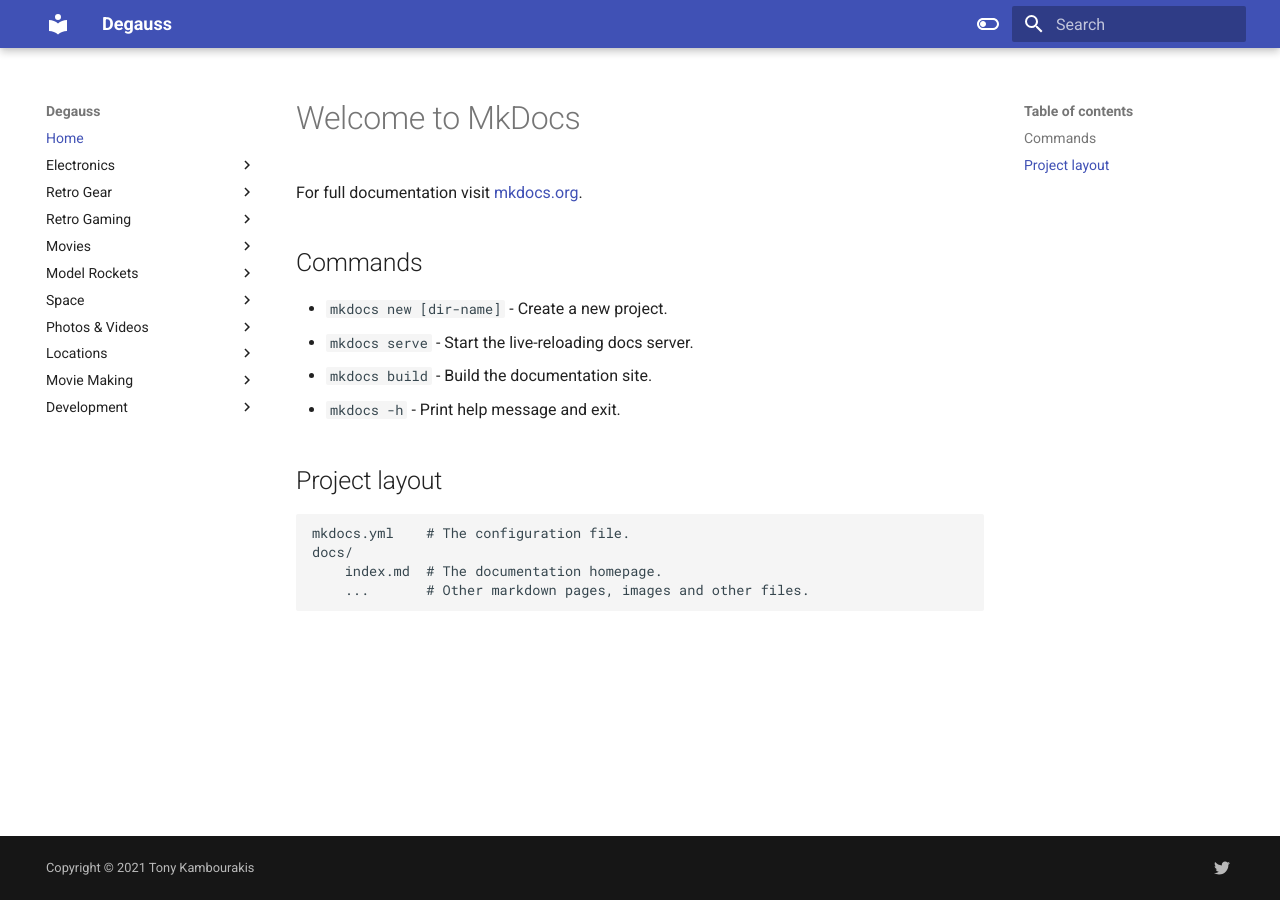
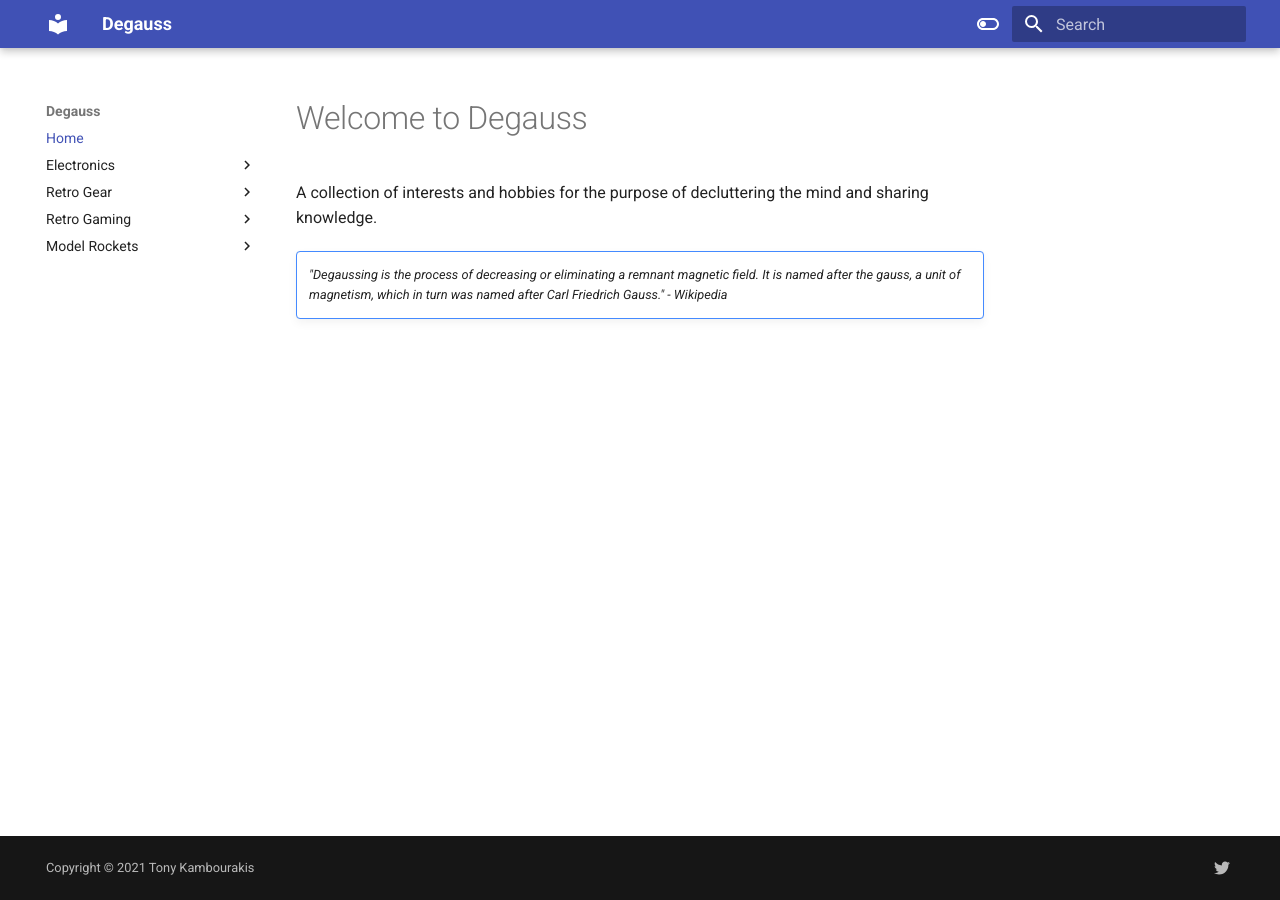
Before and after one commit to tonykambo/degauss, an MkDocs documentation site: the page built from docs/index.md, in a window 1280 px wide. Built offline with MkDocs 1.6.1 and Material for MkDocs 9.7.7, drawn with Linux system fonts in a browser that asks for light colours.

Commit message:
Page restructure, removing items to be populated much later

```diff
--- a/docs/index.md
+++ b/docs/index.md
@@ -1,17 +1,7 @@
-# Welcome to MkDocs
+# Welcome to Degauss
 
-For full documentation visit [mkdocs.org](https://www.mkdocs.org).
+A collection of interests and hobbies for the purpose of decluttering the mind and sharing knowledge.
 
-## Commands
-
-* `mkdocs new [dir-name]` - Create a new project.
-* `mkdocs serve` - Start the live-reloading docs server.
-* `mkdocs build` - Build the documentation site.
-* `mkdocs -h` - Print help message and exit.
-
-## Project layout
-
-    mkdocs.yml    # The configuration file.
-    docs/
-        index.md  # The documentation homepage.
-        ...       # Other markdown pages, images and other files.
+!!! note ""
+    *"Degaussing is the process of decreasing or eliminating a remnant magnetic field. It is named after the gauss, a unit of magnetism, which in turn was named after Carl Friedrich Gauss."
+    - Wikipedia*
--- a/mkdocs.yml
+++ b/mkdocs.yml
@@ -80,28 +80,10 @@ nav:
   - Home: index.md
   - Electronics:
     - Rocket Launch Controller: ./electronics/rocketlaunchcontroller.md
-    - Smart Letter Box: smartletterbox.md
   - Retro Gear:
-    - LPs
+    - Record Player: ./retrogear/recordplayer.md
   - Retro Gaming:
-    - Atari 2600: atari2600.md
-    - Arcade: arcade.md
-  - Movies:
-    - The 80s and 90s: 80s90smovies.md
+    - Atari 2600: ./retrogaming/atari2600.md
+    - Arcade: ./retrogaming/arcade.md
   - Model Rockets:
-    - Estes Saturn V: modelrockets.md
-  - Space:
-    - Moon Shot: space.md
-  - Photos & Videos:
-    - Moon: moonphotos.md
-    - Drone: drone.md
-  - Locations:
-    - Hobart: hobart.md
-    - North Island: newzealandnorthisland.md
-    - Nasa: nasa.md
-  - Movie Making:
-    - Blender 3D: blender3d.md
-    - Video Editing: videoediting.md
-    - Cameras: cameras.md
-  - Development:
-    - iOS Apps: iosappdev.md
+    - Estes Saturn V: ./modelrockets/estessaturnv.md
```
Also changed, not shown: docs/modelrockets/estessaturnv.md (added, +3 -0 lines), docs/retrogaming/arcade.md (added, +3 -0 lines), docs/retrogaming/atari2600.md (added, +3 -0 lines), docs/retrogear/recordplayer.md (added, +3 -0 lines), docs/space.md (deleted, +0 -11 lines), docs/electronics.md (deleted), docs/modelrockets.md (deleted).
